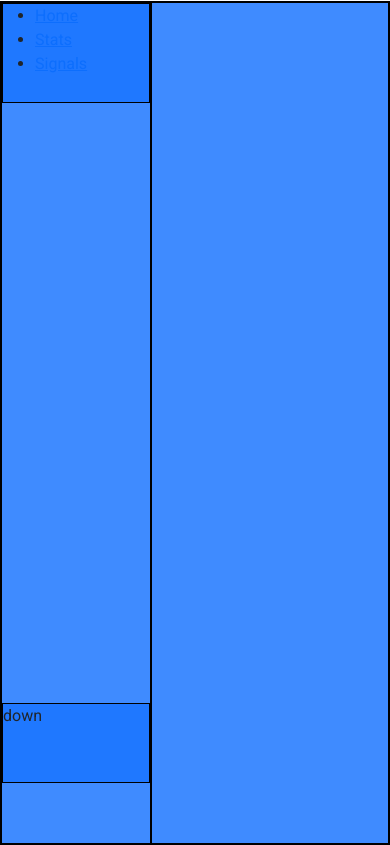
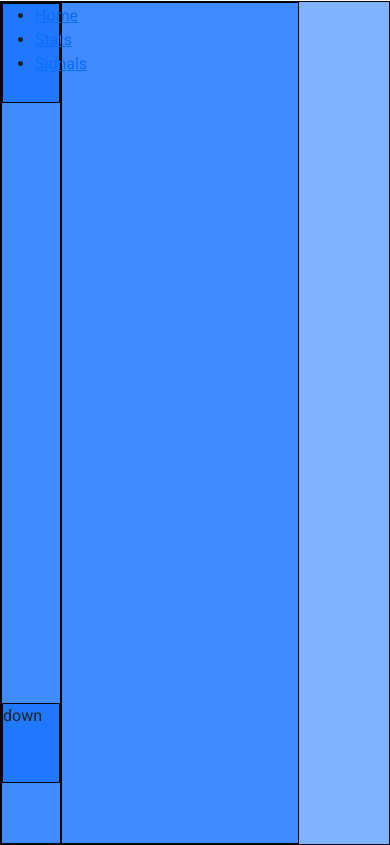
Before and after one commit to AnotherDebug/html-css-bootstrap-dashboard, a plain HTML site: page index.html in a window 390 px wide. Shown: the part 59-904 px from the top of the page. Drawn offline with nearby package versions, Linux system fonts and the light colour scheme.

Commit message:
[UPDATE]: sidebar style

```diff
--- a/assets/css/style.css
+++ b/assets/css/style.css
@@ -108,6 +108,12 @@ margin-bottom: 60px;
         display: none;
     }
 
+
+
+    .sidebar {
+       width: 60px;
+    }
+
 }
 
 
```
